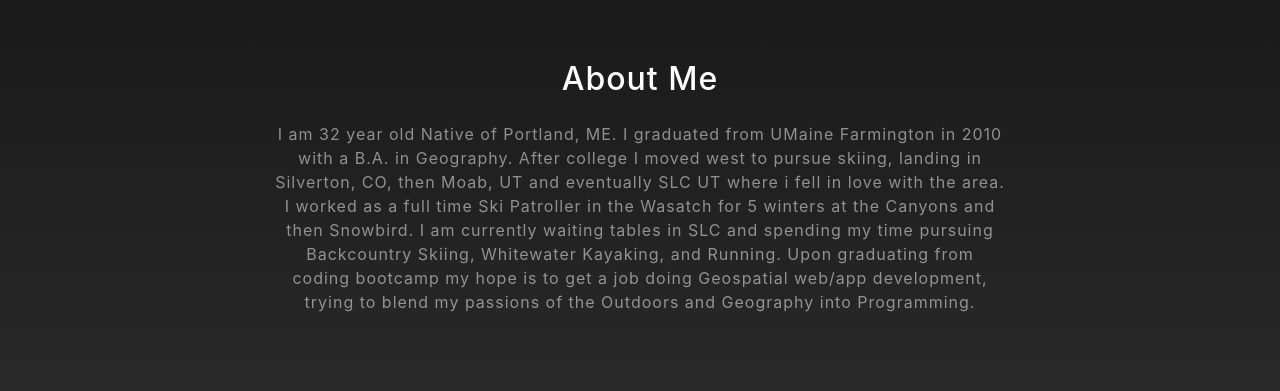
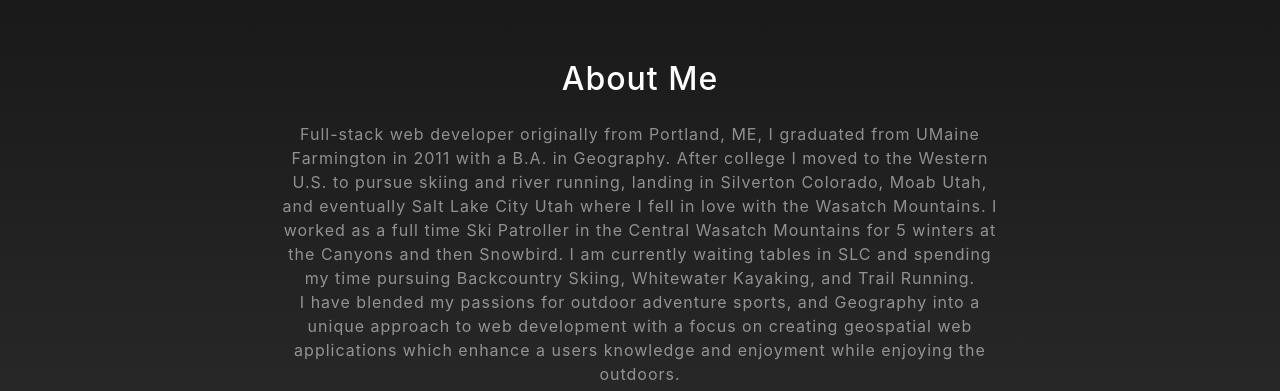
Before and after one commit to scottolafsen/portfolio, a website with bundled scripts: page index.html in a window 1280 px wide. Shown: the part 900-1291 px from the top of the page. Built offline with nearby package versions, Linux system fonts and the light colour scheme.

Commit message:
updated bio

```diff
--- a/index.html
+++ b/index.html
@@ -70,15 +70,10 @@
           <div class="col-lg-8 mx-auto">
             <h2 class="text-white mb-4">About Me</h2>
             <p class="text-white-50">
-                I am 32 year old Native of Portland, ME. I graduated from UMaine Farmington in
-                2010 with a B.A. in
-                Geography. After college I moved west to pursue skiing, landing in Silverton, CO, then Moab, UT and
-                eventually SLC UT where i fell in love with the area. I worked as a full time Ski Patroller in the
-                Wasatch for 5
-                winters at the Canyons and then Snowbird. I am currently waiting tables in SLC and spending my time
-                pursuing Backcountry Skiing, Whitewater Kayaking, and Running. Upon graduating from coding bootcamp
-                my hope is to get a job doing Geospatial web/app development, trying to blend my passions of the
-                Outdoors and Geography into Programming.
+                Full-stack web developer originally from Portland, ME, I graduated from UMaine Farmington in
+              2011 with a B.A. in Geography. After college I moved to the Western U.S. to pursue skiing and river running, landing in Silverton Colorado, Moab Utah, and eventually Salt Lake City Utah where I fell in love with the Wasatch Mountains. I worked as a full time Ski Patroller in the Central Wasatch Mountains for 5 winters at the Canyons and then Snowbird. I am currently waiting tables in SLC and spending my time pursuing Backcountry Skiing, Whitewater Kayaking, and Trail Running.
+              <br>  I have blended my passions for outdoor adventure sports, and Geography into a unique approach to web development with a focus on creating geospatial web applications which enhance a users knowledge and enjoyment while enjoying the outdoors.
+
           </div>
         </div>
         <img src="https://scontent-sjc3-1.xx.fbcdn.net/v/t31.0-8/20017671_10213574248050177_3640583044654122734_o.jpg?_nc_cat=110&_nc_ht=scontent-sjc3-1.xx&oh=0d831e45722c5ee2105b160c225924da&oe=5C8A20C6" class="img-fluid profile" alt="">
```
